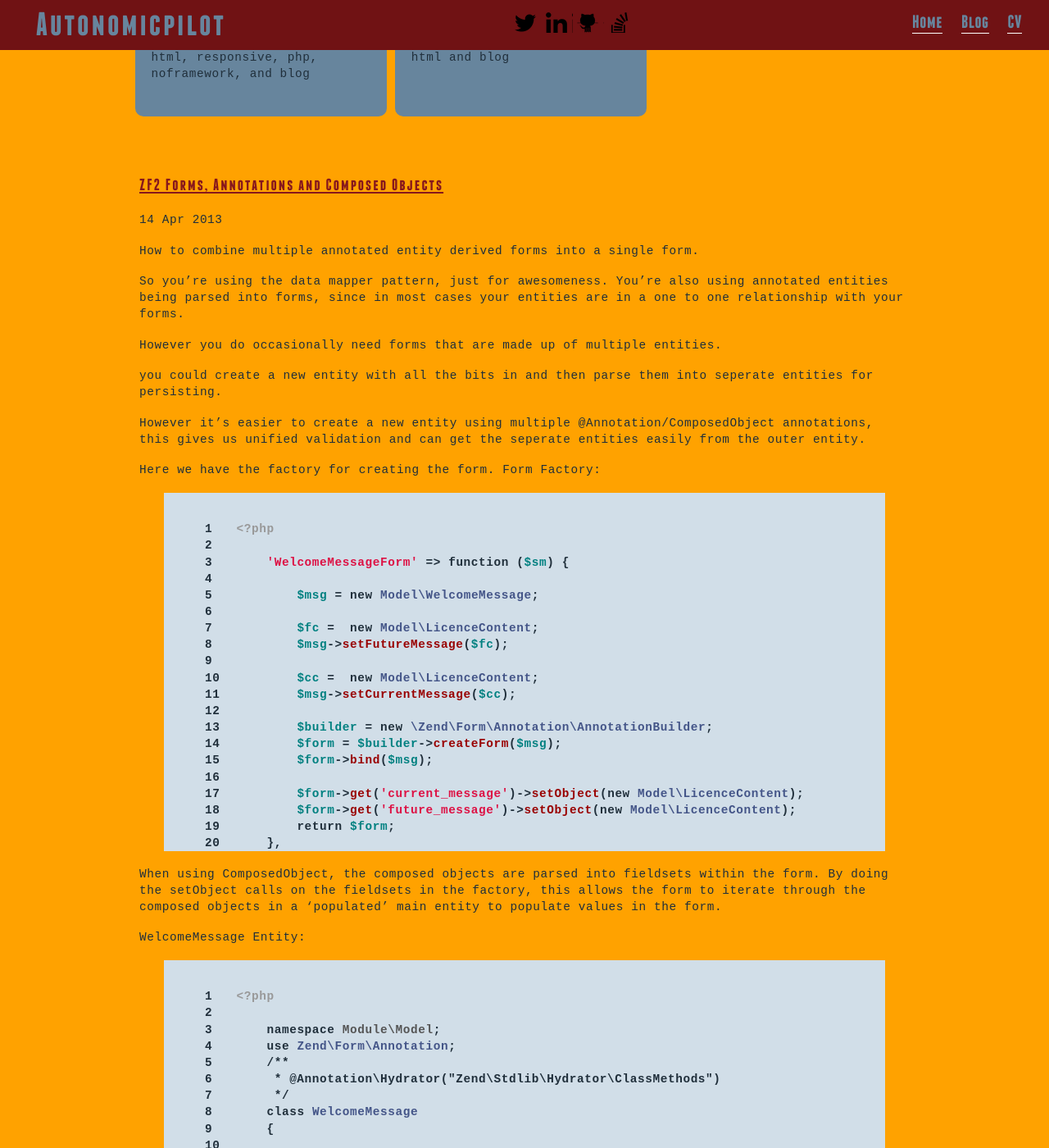
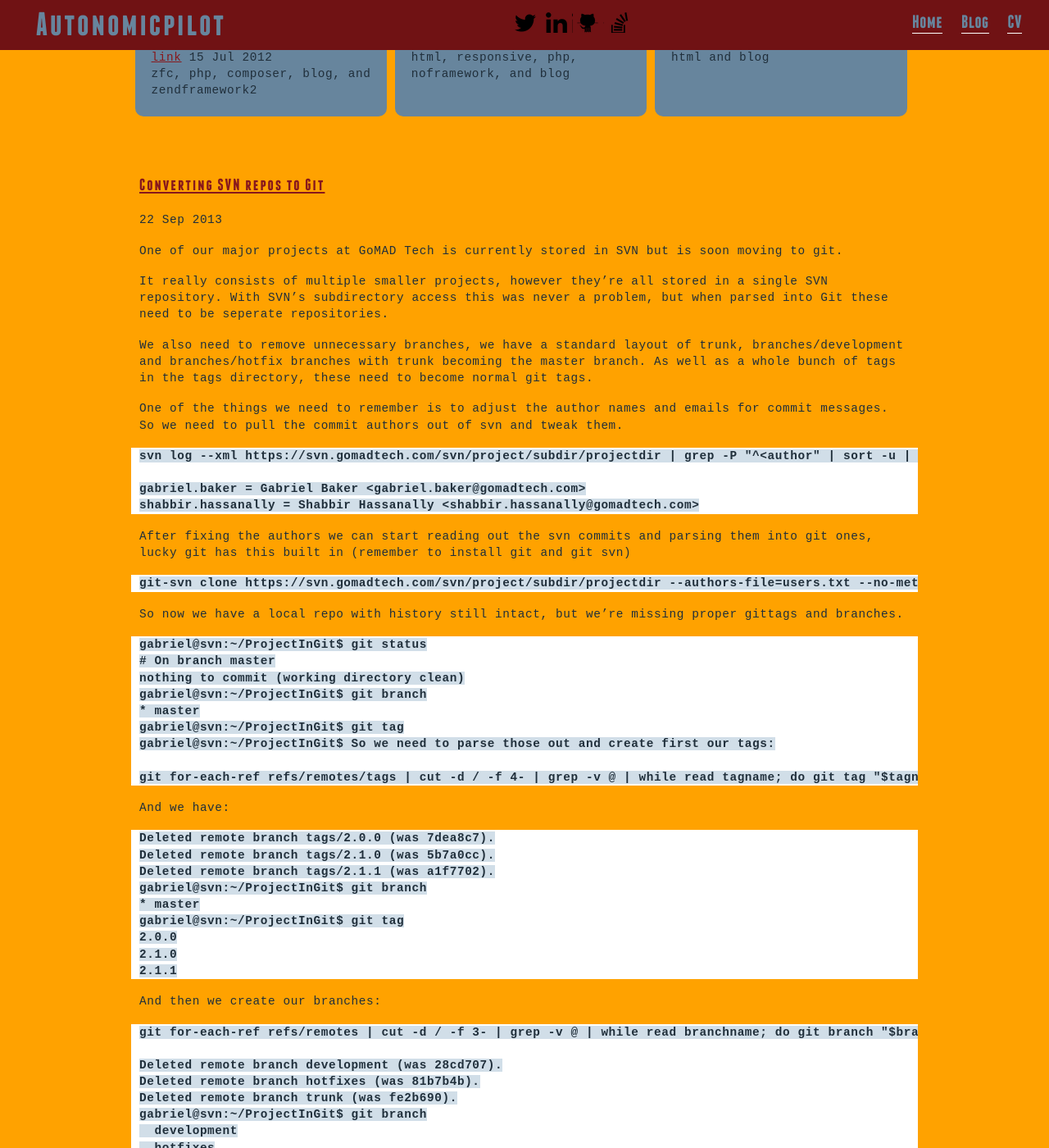
Before and after one commit to gabriel403/autonomicpilot.co.uk, a Jekyll site: the page built from index.html, in a window 1280 px wide and 1400 px high, scrolled down 1083 px. Shown: the whole window at 82% size. Built offline with Jekyll 4.4.1, drawn with Linux system fonts in a browser that asks for light colours; some of the changed text lies outside the part shown.

Commit message:
added contact details to cv, added blog post for converting svn to git

```diff
--- a/_includes/cv.md
+++ b/_includes/cv.md
@@ -1,4 +1,21 @@
 #CV
+
+#Contact Details
+
+<table style='width: 100%'>
+	<tbody>
+		<tr>
+			<td>Gabriel Baker</td>
+			<td>gabriel@autonomicpilot.co.uk</td>
+			<td>129 Barclay St</td>
+		</tr>
+		<tr>
+			<td>&nbsp;</td>
+			<td>+44 7894 387832</td>
+			<td>LE3 0JE</td>
+		</tr>
+	</tbody>
+</table>
 
 #Personal Statment
 
@@ -20,16 +37,19 @@
 
 After graduating I went back to working for the same company as web developer/server administrator.
 I started working with more languages such as C#.NET and ruby.
+
 ####Jenkins CI
 
 I also worked to integrate our provisional suite of unit tests into a more continuous solution by the introduction of Jenkins CI to routinely run our increasing suite of unit tests. I then progressed to using Jenkins CI to automate our deployment through the testing stages and finally to the live deploy.
 
 ####Git
 
-As a frequent contributor to open source projects, most of them through github I introduced the company to git and championed the use of git as our vcs, finalising with a [presentation](http://slid.es/gabriel403/git-githubgitlab-gitflow/) on git, github and gitflow to the majority of the company upon which the decision was taken to move forward with git.
+As a frequent contributor to open source projects, most of them through github I introduced the company to git and championed the use of git as our vcs, finalising with a [presentation](http://slid.es/gabriel403/git-githubgitlab-gitflow/) on git, github and gitflow to the majority of the company upon which the decision was taken to move forward with git. We are now in transition from subversion to git on github.
 
 ####boxen
 
-After discovering the wonders of puppet and vagrant (and how github use puppet to set up their local dev machines) and how well they could be combined I started work on a project to enable our devs to spin up vagrant instances to use as dev servers. I also produced configurable puppet scripts that would reproduce our various development projects, with all server dependencies, with minimal fuss. This allowed rapid deployment of our projects to new nodes as needed. This also freed the devs and allowed them to use any combination of operating system and hardware they wished whilst still running their development on the vagrant boxes which would replicate a common environment. Extra vagrant boxes were generated to enable developers to replicate different environments from our 'edge' development server all the way to production, all on VMs on their local machine. This also lead to new technologies being implemented as puppet scripts allowing easy deployment amongst developers and then on servers, as the puppet scripts don't need to run on a virtual. This also enabled writing puppet scripts to set up brand new or newly reinstalled machines with all the programs a dev needs.
+After discovering the wonders of puppet and vagrant (and how github use puppet to set up their local dev machines (I stole the name)) and how well they could be combined I started work on a project to enable our devs to spin up vagrant instances to use as dev servers. I also produced configurable puppet scripts that would reproduce our various development projects, with all server dependencies, with minimal fuss. This allowed rapid deployment of our projects to new nodes as needed. This also freed the devs and allowed them to use any combination of operating system and hardware they wished whilst still running their development on the vagrant boxes which would replicate a common environment. Extra vagrant boxes were generated to enable developers to replicate different environments from our 'edge' development server all the way to production, all on VMs on their local machine. This also lead to new technologies being implemented as puppet scripts allowing easy deployment amongst developers and then on servers, as the puppet scripts don't need to run on a virtual. This also enabled writing puppet scripts to set up brand new or newly reinstalled machines with all the programs a dev needs.
 
 ####PHPCI
+
+I work in my spare to help on the PHPCI project. This is a PHP based continuous integration server, with plugins for various PHP tools, such as PHPUnit, Mess Detector, Code Sniffer, PHP-CS-Fixer and lots more. It works with local and remote respositories, including building on demand and when pushes to github/gitlab happen.
--- /dev/null
+++ b/_posts/2013-09-22-converting-svn-to-git.md
@@ -0,0 +1,81 @@
+---
+layout: post
+title: Converting SVN repos to Git
+tags:
+- svn
+- git
+permalink: /blog/Posts/ConvertSVNToGit.html
+---
+One of our major projects at GoMAD Tech is currently stored in SVN but is soon moving to git.
+
+It really consists of multiple smaller projects, however they're all stored in a single SVN repository. With SVN's subdirectory access this was never a problem, but when parsed into Git these need to be seperate repositories.
+
+We also need to remove unnecessary branches, we have a standard layout of trunk, branches/development and branches/hotfix branches with trunk becoming the master branch. As well as a whole bunch of tags in the tags directory, these need to become normal git tags.
+
+One of the things we need to remember is to adjust the author names and emails for commit messages. So we need to pull the commit authors out of svn and tweak them.
+
+    svn log --xml https://svn.gomadtech.com/svn/project/subdir/projectdir | grep -P "^<author" | sort -u | perl -pe 's/<author>(.*?)<\\\/author>/$1 = /' > users.txt
+we can then edit this file to make the entries look like this
+
+    gabriel.baker = Gabriel Baker <gabriel.baker@gomadtech.com>
+    shabbir.hassanally = Shabbir Hassanally <shabbir.hassanally@gomadtech.com>
+
+After fixing the authors we can start reading out the svn commits and parsing them into git ones, lucky git has this built in (remember to install git and git svn)
+
+    git-svn clone https://svn.gomadtech.com/svn/project/subdir/projectdir --authors-file=users.txt --no-metadata -s ProjectInGit
+
+So now we have a local repo with history still intact, but we're missing proper gittags and branches.
+
+    gabriel@svn:~/ProjectInGit$ git status
+    # On branch master
+    nothing to commit (working directory clean)
+    gabriel@svn:~/ProjectInGit$ git branch
+    * master
+    gabriel@svn:~/ProjectInGit$ git tag
+    gabriel@svn:~/ProjectInGit$
+So we need to parse those out and create first our tags:
+
+    git for-each-ref refs/remotes/tags | cut -d / -f 4- | grep -v @ | while read tagname; do git tag "$tagname" "tags/$tagname"; git branch -r -d "tags/$tagname"; done
+
+And we have:
+
+    Deleted remote branch tags/2.0.0 (was 7dea8c7).
+    Deleted remote branch tags/2.1.0 (was 5b7a0cc).
+    Deleted remote branch tags/2.1.1 (was a1f7702).
+    gabriel@svn:~/ProjectInGit$ git branch
+    * master
+    gabriel@svn:~/ProjectInGit$ git tag
+    2.0.0
+    2.1.0
+    2.1.1
+
+And then we create our branches:
+
+    git for-each-ref refs/remotes | cut -d / -f 3- | grep -v @ | while read branchname; do git branch "$branchname" "refs/remotes/$branchname"; git branch -r -d "$branchname"; done
+
+    Deleted remote branch development (was 28cd707).
+    Deleted remote branch hotfixes (was 81b7b4b).
+    Deleted remote branch trunk (was fe2b690).
+    gabriel@svn:~/ProjectInGit$ git branch
+      development
+      hotfixes
+    * master
+      trunk
+
+No point keeping the trunk branch now we have master
+
+    gabriel@svn:~/ProjectInGit$ git branch -D trunk
+    Deleted branch trunk (was fe2b690).
+    gabriel@svn:~/ProjectInGit$ git branch
+      development
+      hotfixes
+    * master
+
+Then we can add our new remote and push our branches and tags to it
+
+    git remote add origin git@github.com:GoMADTech/Project.git
+    git push origin --all
+    git push origin --tags
+
+And now we have you repo, covnerted from SVN to Git and hosted on Github.
+Enjoy!
```
